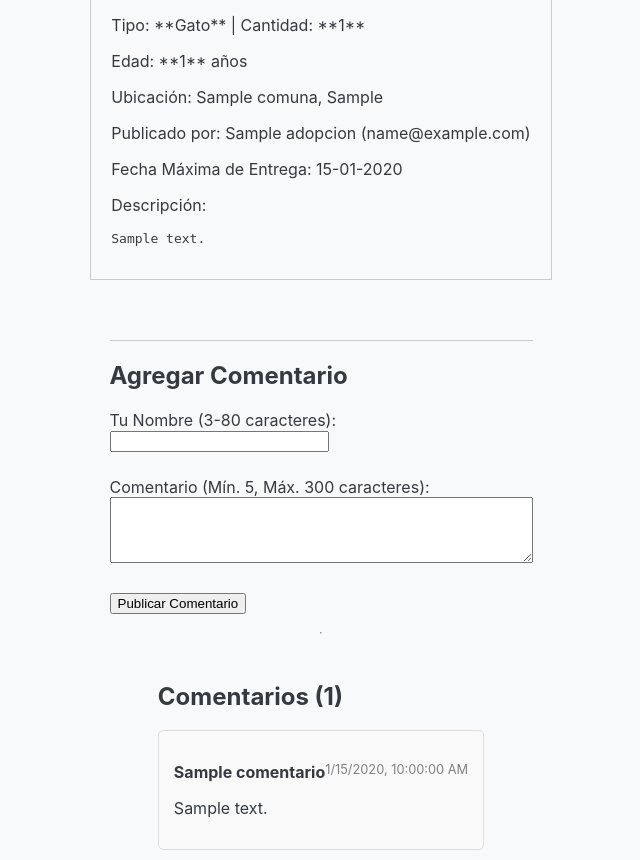
After one commit to Lisdexan/desarrollo_web_franco_monetta, a Flask app: page /adopcion/1 in a window 1280 px wide. The commit adds this page. Shown: the part 459-1319 px from the top of the page, without its empty margins (319-959 px from the left). Run offline with Flask 3, Linux system fonts and the light colour scheme; tables that the repository leaves empty or names only in its code hold one stand-in row (values such as "Sample post"); parts of the project's set-up code (start-up, migrations or seed data) failed here and were passed over.

Commit message:
se agregaron el sistema de comentarios, y las estadisticas

```diff
--- a/app.py
+++ b/app.py
@@ -2,12 +2,12 @@ import os
 from werkzeug.utils import secure_filename
 from flask import Flask, render_template, request, redirect, url_for, jsonify
 from flask_sqlalchemy import SQLAlchemy
-
+from sqlalchemy import func, extract
 from config import Config
-from models import db, AvisoAdopcion, Comuna, Region, Foto
+from models import db, AvisoAdopcion, Comuna, Region, Foto, Comentario
 from datetime import datetime
 
-from validations import validate_aviso_adopcion
+from validations import validate_aviso_adopcion, validate_comentario
 
 
 app = Flask(__name__)
@@ -153,6 +153,170 @@ def agregar_adopcion():
 
     return render_template('agregar_adopcion.html', regiones=regiones, errors={})
 
+
+@app.route('/estadisticas')
+def estadisticas():
+    """
+    Ruta que despliega la página de estadísticas y carga los gráficos vía AJAX.
+    Carga el nuevo archivo estadisticas.html.
+    """
+    return render_template('estadisticas.html')
+
+@app.route('/api/estadisticas/avisos_por_dia')
+def avisos_por_dia_api():
+    """API para el Gráfico 1: Avisos agregados por día (Líneas)."""
+
+    # Agrupa por fecha (solo el día) y cuenta la cantidad de IDs
+    # (Usamos func.date() para agrupar por el día sin la hora)
+    data = db.session.query(
+        func.date(AvisoAdopcion.fecha_ingreso).label('fecha'),
+        func.count(AvisoAdopcion.id).label('cantidad')
+    ) \
+    .group_by(func.date(AvisoAdopcion.fecha_ingreso)) \
+    .order_by('fecha') \
+    .all()
+
+    # Formato: [{'fecha': 'YYYY-MM-DD', 'cantidad': X}]
+    result = [{'fecha': d.fecha.strftime('%Y-%m-%d'), 'cantidad': d.cantidad} for d in data]
+    return jsonify(result)
+
+@app.route('/api/estadisticas/avisos_por_tipo')
+def avisos_por_tipo_api():
+    """API para el Gráfico 2: Total de avisos por tipo (Torta)."""
+
+    # Agrupa por tipo (perro/gato) y suma la cantidad de mascotas
+    data = db.session.query(
+        AvisoAdopcion.tipo,
+        func.sum(AvisoAdopcion.cantidad).label('total')
+    ) \
+    .group_by(AvisoAdopcion.tipo) \
+    .all()
+
+    # Formato para Pie chart: [{'name': 'Gato', 'y': X}, ...]
+    result = [{'name': d.tipo.capitalize(), 'y': int(d.total)} for d in data]
+    return jsonify(result)
+
+@app.route('/api/estadisticas/avisos_mensuales_por_tipo')
+def avisos_mensuales_por_tipo_api():
+    """API para el Gráfico 3: Avisos de perro/gato por mes (Barras)."""
+
+    # Agrupa por año, mes y tipo.
+    # Usamos extract para obtener mes y año, crucial para un correcto agrupamiento.
+    data = db.session.query(
+        extract('year', AvisoAdopcion.fecha_ingreso).label('year'),
+        extract('month', AvisoAdopcion.fecha_ingreso).label('month'),
+        AvisoAdopcion.tipo,
+        func.count(AvisoAdopcion.id).label('cantidad')
+    ) \
+    .group_by('year', 'month', AvisoAdopcion.tipo) \
+    .order_by('year', 'month') \
+    .all()
+
+    # --- Lógica de formateo para el gráfico de barras agrupadas ---
+    meses = ["Ene", "Feb", "Mar", "Abr", "May", "Jun", "Jul", "Ago", "Sep", "Oct", "Nov", "Dic"]
+
+    # 1. Obtener todas las categorías (ej: "2024-Feb")
+    categorias_mes = sorted(list(set(f"{int(d.year)}-{meses[int(d.month)-1]}" for d in data)))
+
+    # 2. Inicializar series
+    perros = [0] * len(categorias_mes)
+    gatos = [0] * len(categorias_mes)
+
+    # 3. Llenar las series
+    for d in data:
+        categoria_str = f"{int(d.year)}-{meses[int(d.month)-1]}"
+        try:
+            index = categorias_mes.index(categoria_str)
+            if d.tipo == 'perro':
+                perros[index] = d.cantidad
+            elif d.tipo == 'gato':
+                gatos[index] = d.cantidad
+        except ValueError:
+            continue
+
+    result = {
+        'categories': categorias_mes,
+        'series': [
+            {'name': 'Perros', 'data': perros},
+            {'name': 'Gatos', 'data': gatos}
+        ]
+    }
+    return jsonify(result)
+
+# app.py (Continuación, después de las rutas de estadísticas)
+# ----------------------------------------------------------------------
+# RUTAS PARA DETALLE DE AVISO Y COMENTARIOS
+# ----------------------------------------------------------------------
+
+@app.route('/adopcion/<int:aviso_id>')
+def ver_aviso(aviso_id):
+    """
+    Ruta para ver la información de un aviso específico.
+    Carga detalle_adopcion.html.
+    """
+    # Usa get_or_404 para manejar si el ID no existe
+    aviso = AvisoAdopcion.query.get_or_404(aviso_id)
+    return render_template('detalle_adopcion.html', aviso=aviso)
+
+
+@app.route('/api/comentarios/<int:aviso_id>', methods=['GET'])
+def obtener_comentarios_api(aviso_id):
+    """
+    API para obtener una lista JSON de comentarios para un aviso dado,
+    ordenados por fecha descendente.
+    """
+    comentarios = Comentario.query.filter_by(aviso_id=aviso_id).order_by(Comentario.fecha.desc()).all()
+
+    # Formatear la lista de comentarios a JSON
+    comentarios_json = [
+        {
+            'nombre': c.nombre,
+            'texto': c.texto,
+            'fecha': c.fecha.isoformat() # Usamos isoformat o strftime para la fecha/hora
+        } for c in comentarios
+    ]
+    return jsonify(comentarios_json)
+
+
+@app.route('/api/comentarios/<int:aviso_id>', methods=['POST'])
+def agregar_comentario_api(aviso_id):
+    """
+    API para agregar un nuevo comentario a un aviso. Retorna JSON de éxito o error.
+    """
+
+    # 1. Verificar si el aviso existe
+    aviso = AvisoAdopcion.query.get(aviso_id)
+    if not aviso:
+        return jsonify({'success': False, 'message': 'Aviso de adopción no encontrado.'}), 404
+
+    # 2. Validar datos usando la nueva función
+    errors = validate_comentario(request.form)
+    if errors:
+        # Retorna el diccionario de errores con un código 400 (Bad Request)
+        return jsonify({'success': False, 'errors': errors}), 400
+
+    # 3. Insertar en BD
+    try:
+        nuevo_comentario = Comentario(
+            nombre=request.form.get('nombre'),
+            texto=request.form.get('texto'),
+            aviso_id=aviso_id,
+            fecha=datetime.utcnow()
+        )
+        db.session.add(nuevo_comentario)
+        db.session.commit()
+
+        # Retornar éxito
+        return jsonify({
+            'success': True,
+            'message': 'Comentario agregado con éxito.'
+        }), 201
+
+    except Exception as e:
+        db.session.rollback()
+        print(f"Error al guardar comentario: {e}")
+        return jsonify({'success': False, 'message': 'Error inesperado del servidor al guardar el comentario.'}), 500
+
 if __name__ == '__main__':
 
     app.run(debug=True)
--- /dev/null
+++ b/templates/detalle_adopcion.html
@@ -0,0 +1,169 @@
+<!DOCTYPE html>
+<html lang = "en">
+<head>
+    <title>Detalle de Adopción - {{ aviso.nombre }}</title>
+    <link rel="stylesheet" href="{{ url_for('static', filename='css/styles_global.css') }}">
+    <style>
+        .error-message {
+            color: red;
+            font-size: 0.9em;
+            margin-top: 5px;
+        }
+        .comentario {
+            border: 1px solid #ddd;
+            padding: 15px;
+            margin-bottom: 10px;
+            border-radius: 5px;
+            background-color: #f9f9f9;
+        }
+    </style>
+</head>
+<body>
+    <h1>Detalle del Aviso: {{ aviso.nombre }}</h1>
+    <p><a href="{{ url_for('lista_adopciones') }}">Volver al Listado de Adopciones</a></p>
+
+    <div style="border: 1px solid #ccc; padding: 20px; margin-bottom: 30px;">
+        <h2>Información de la Mascota</h2>
+        {% set primera_foto = aviso.fotos.first() %}
+        {% if primera_foto %}
+        <img src="{{ url_for('static', filename=primera_foto.ruta_archivo) }}"
+             alt="Foto de {{ aviso.nombre }}"
+             style="max-width: 300px; height: auto; border: 1px solid #ccc; display: block; margin-bottom: 10px;">
+        {% endif %}
+
+        <p>Tipo: **{{ aviso.tipo | capitalize }}** | Cantidad: **{{ aviso.cantidad }}**</p>
+        <p>Edad: **{{ aviso.edad }}** {% if aviso.unidad_medida == 'a' %}
+                años
+            {% else %}
+                meses
+            {% endif %}
+        </p>
+        <p>Ubicación: {{ aviso.comuna.nombre if aviso.comuna else 'N/A' }}, {{ aviso.sector if aviso.sector else 'Sin sector' }}</p>
+        <p>Publicado por: {{ aviso.nombre }} ({{ aviso.email }})</p>
+        <p>Fecha Máxima de Entrega: {{ aviso.fecha_entrega.strftime('%d-%m-%Y') }}</p>
+        <p>Descripción:</p>
+        <pre>{{ aviso.descripcion }}</pre>
+    </div>
+
+    <div style="margin-top: 30px; padding-bottom: 10px; border-top: 1px solid #ccc;">
+        <h2>Agregar Comentario</h2>
+        <div class="error-message" id="comentario-error-general"></div>
+
+        <form id="form-comentario">
+            <label for="nombre">Tu Nombre (3-80 caracteres):</label><br>
+            <input type="text" id="nombre" name="nombre" maxlength="80" style="width: 50%;" required>
+            <div class="error-message" id="error-nombre"></div><br>
+
+            <label for="texto">Comentario (Mín. 5, Máx. 300 caracteres):</label><br>
+            <textarea id="texto" name="texto" rows="4" cols="50" maxlength="300" required></textarea>
+            <div class="error-message" id="error-texto"></div><br>
+
+            <button type="submit">Publicar Comentario</button>
+        </form>
+    </div>
+
+    <hr>
+
+    <div style="margin-top: 20px;">
+        <h2>Comentarios (<span id="contador-comentarios">0</span>)</h2>
+        <div id="lista-comentarios">
+            <p>Cargando comentarios...</p>
+        </div>
+    </div>
+
+    <script>
+        // Obtiene el ID del aviso desde Jinja
+        const avisoId = "{{ aviso.id }}";
+        const apiUrl = `{{ url_for('obtener_comentarios_api', aviso_id=0) }}`.replace('0', avisoId);
+        const apiPostUrl = `{{ url_for('agregar_comentario_api', aviso_id=0) }}`.replace('0', avisoId);
+
+        // Función para renderizar un comentario
+        function renderComentario(comentario) {
+            const div = document.createElement('div');
+            div.className = 'comentario';
+            // Formato de fecha simple
+            const fechaStr = new Date(comentario.fecha).toLocaleString();
+
+            div.innerHTML = `
+                <p><strong>${comentario.nombre}</strong> <span style="font-size: 0.8em; color: gray; float: right;">${fechaStr}</span></p>
+                <p>${comentario.texto.replace(/\n/g, '<br>')}</p>
+            `;
+            return div;
+        }
+
+        // Función para cargar y listar comentarios
+        function cargarComentarios() {
+            const listaComentarios = document.getElementById('lista-comentarios');
+            listaComentarios.innerHTML = '<p>Cargando comentarios...</p>';
+
+            fetch(apiUrl)
+                .then(response => response.json())
+                .then(comentarios => {
+                    listaComentarios.innerHTML = '';
+                    document.getElementById('contador-comentarios').textContent = comentarios.length;
+
+                    if (comentarios.length === 0) {
+                        listaComentarios.innerHTML = '<p>Sé el primero en comentar este aviso.</p>';
+                    } else {
+                        // Iterar y mostrar comentarios (los comentarios vienen ordenados por fecha descendente desde la API)
+                        comentarios.forEach(comentario => {
+                            listaComentarios.appendChild(renderComentario(comentario));
+                        });
+                    }
+                })
+                .catch(error => {
+                    listaComentarios.innerHTML = '<p class="error-message">Error al cargar los comentarios.</p>';
+                    console.error('Error al cargar comentarios:', error);
+                });
+        }
+
+        // Manejador del formulario para agregar comentario
+        document.getElementById('form-comentario').addEventListener('submit', function(e) {
+            e.preventDefault();
+
+            // Limpiar mensajes de error previos
+            document.querySelectorAll('.error-message').forEach(el => el.textContent = '');
+
+            const form = e.target;
+            const formData = new FormData(form);
+
+            fetch(apiPostUrl, {
+                method: 'POST',
+                body: formData // Flask automáticamente maneja FormData en request.form
+            })
+            .then(response => response.json().then(data => ({ status: response.status, body: data })))
+            .then(({ status, body }) => {
+                if (body.success) {
+                    // Si es exitoso
+                    alert(body.message);
+                    form.reset(); // Limpiar formulario
+                    cargarComentarios(); // Recargar comentarios para ver el nuevo
+                } else {
+                    // Si falla (ej. error 400 de validación)
+                    if (status === 400 && body.errors) {
+                        // Mostrar errores de validación específicos por campo
+                        for (const field in body.errors) {
+                            const errorEl = document.getElementById(`error-${field}`);
+                            if (errorEl) {
+                                errorEl.textContent = body.errors[field];
+                            }
+                        }
+                    } else if (body.message) {
+                        // Mostrar error general
+                        document.getElementById('comentario-error-general').textContent = body.message;
+                    } else {
+                         document.getElementById('comentario-error-general').textContent = 'Error al agregar el comentario.';
+                    }
+                }
+            })
+            .catch(error => {
+                document.getElementById('comentario-error-general').textContent = 'Error de conexión al servidor. Intente nuevamente.';
+                console.error('Fetch error:', error);
+            });
+        });
+
+        // Cargar los comentarios al inicio
+        cargarComentarios();
+    </script>
+</body>
+</html>
--- a/templates/index.html
+++ b/templates/index.html
@@ -13,7 +13,7 @@
         <a href="{{ url_for('agregar_adopcion') }}" class="button-link">Agregar Aviso de Adopción</a>
         <a href="{{ url_for('lista_adopciones') }}" class="button-link">Ver Listado Completo de Adopciones</a>
 
-        <button disabled>Estadísticas (Pendiente)</button>
+        <a href="{{ url_for('estadisticas') }}" class="button-link">Estadísticas</a>
     </p>
 
     <hr>
--- a/templates/lista_adopciones.html
+++ b/templates/lista_adopciones.html
@@ -13,8 +13,9 @@
 
     {% for aviso in adopciones %}
     <div>
-        <h2>{{ aviso.nombre }} ({{ aviso.tipo | capitalize }})</h2>
-
+        <a href="{{ url_for('ver_aviso', aviso_id=aviso.id) }}" style="text-decoration: none; color: inherit;">
+            <h2>{{ aviso.nombre }} ({{ aviso.tipo | capitalize }})</h2>
+        </a>
         {% set primera_foto = aviso.fotos.first() %}
         {% if primera_foto %}
         <img src="{{ url_for('static', filename=primera_foto.ruta_archivo) }}"
```
Also changed, not shown: database/tabla-comentario.sql (added, +14 -0 lines), models.py (+12 -0 lines), templates/estadisticas.html (added, +112 -0 lines), validations.py (+31 -0 lines).
